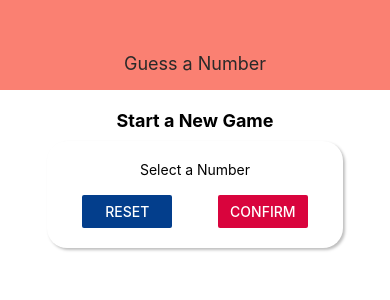
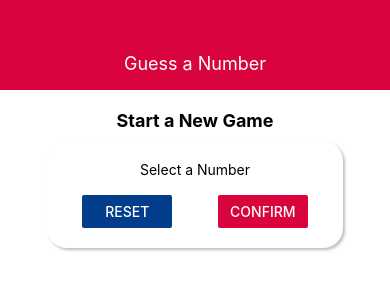
Before and after one commit to danieltov/rn-guessing-game, a React Native app: screen / in a window 390 px wide. Shown: the top 300 px of the page. Built offline with nearby package versions, Linux system fonts and the light colour scheme.

Commit message:
implementing colors constant

```diff
--- a/components/Header.js
+++ b/components/Header.js
@@ -1,5 +1,6 @@
 import React from 'react'
 import { View, Text, StyleSheet } from 'react-native'
+import Colors from '../constants/colors'
 
 const Header = props => {
   return (
@@ -14,12 +15,12 @@ const styles = StyleSheet.create({
     width: '100%',
     height: 90,
     paddingTop: 36,
-    backgroundColor: 'salmon',
+    backgroundColor: Colors.primary,
     justifyContent: 'center',
     alignItems: 'center'
   },
   title: {
-    color: '#292929',
+    color: Colors.light,
     fontSize: 18
   }
 })
--- a/constants/colors.js
+++ b/constants/colors.js
@@ -3,5 +3,7 @@ export default {
   secondary: '#033E8C',
   warning: '#F2B705',
   danger: '#D90404',
-  info: '#F28705'
+  info: '#F28705',
+  dark: '#292929',
+  light: '#fff'
 }
```
